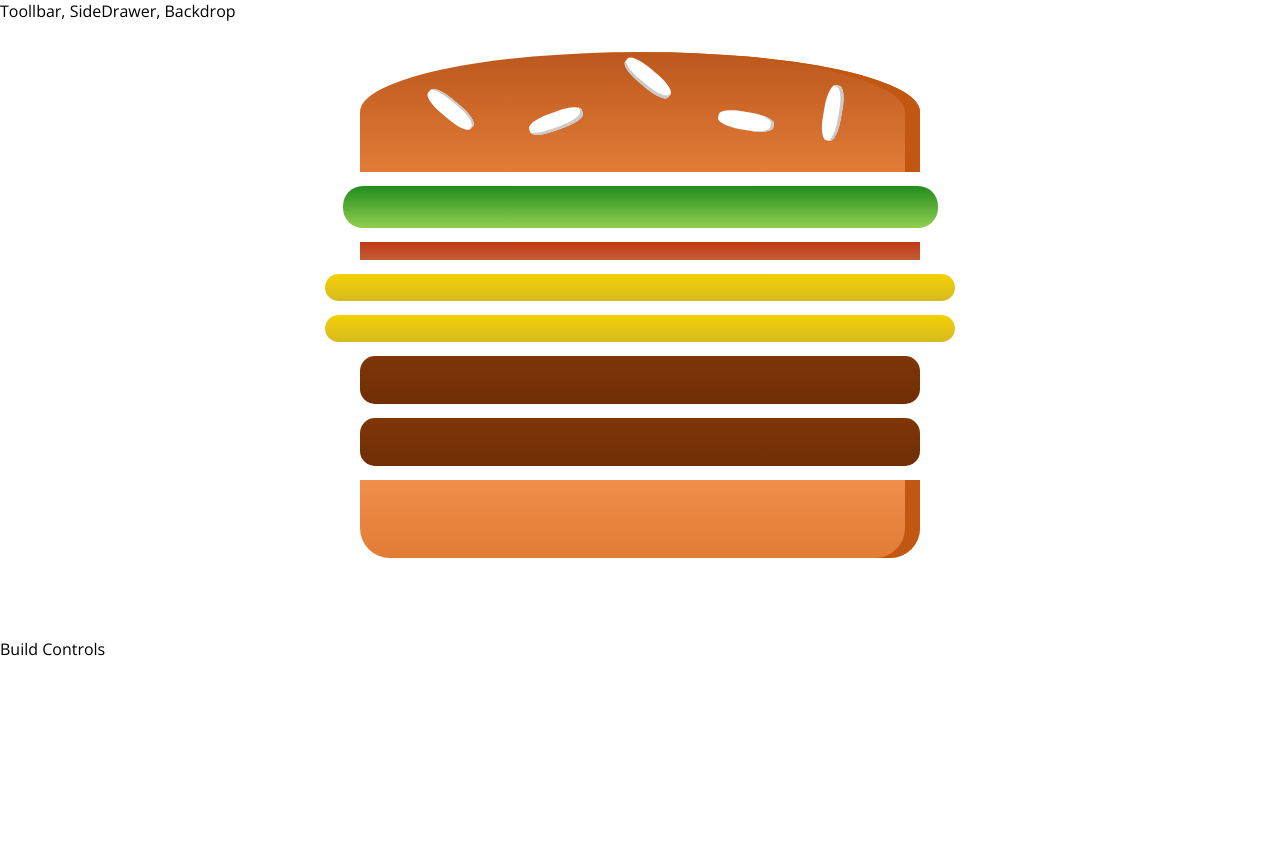
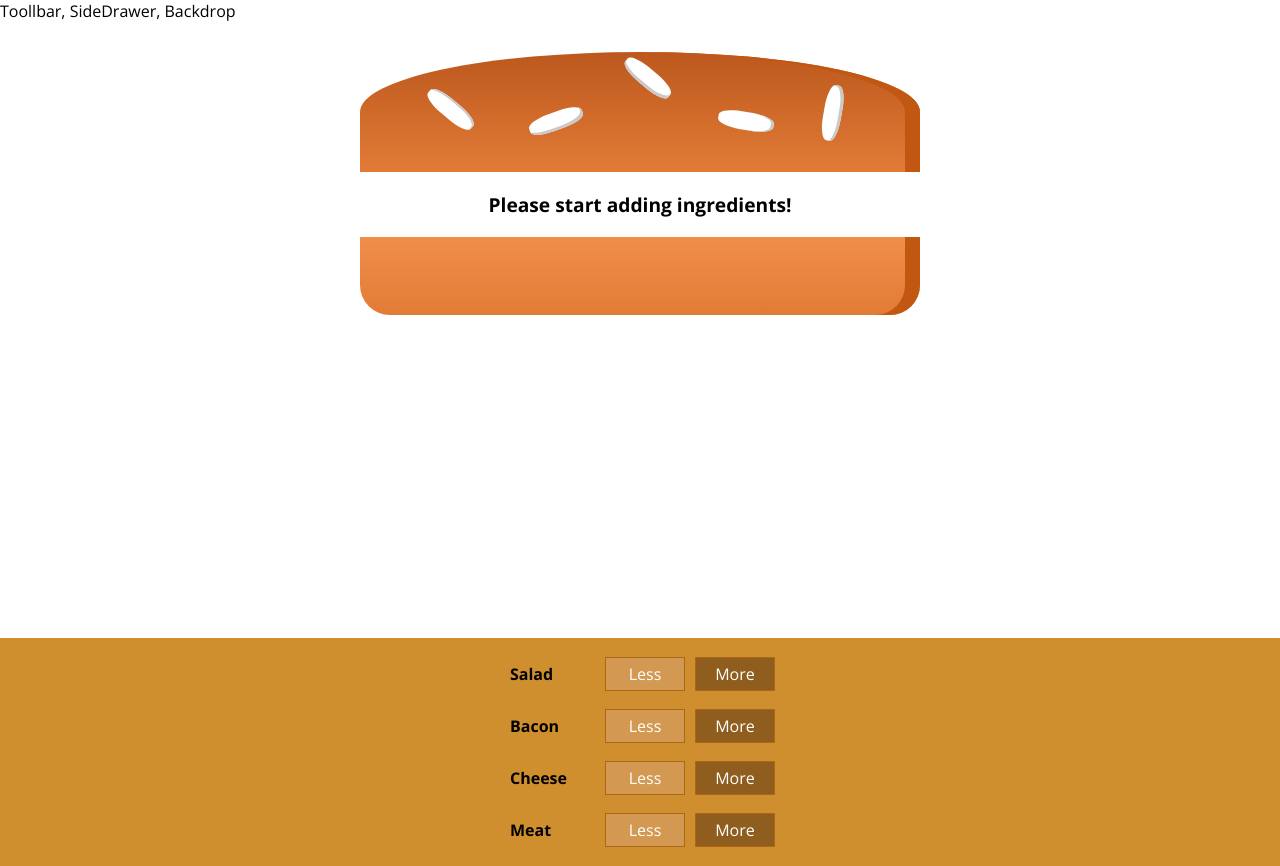
Before and after one commit to Chizycodes/react-burger-builder, a React (Create React App) app: page / in a window 1280 px wide. Before the commit the page ends 800 px from the top, so only its background shows below. Built offline with nearby package versions, Linux system fonts and the light colour scheme.

Commit message:
created build control

```diff
--- /dev/null
+++ b/src/components/Burger/BuildControls/BuildControl/BuildControl.js
@@ -0,0 +1,14 @@
+import React from "react";
+import classes from "./BuildControl.module.css";
+
+const BuildControl = (props) => {
+  return (
+    <div className={classes.BuildControl}>
+      <div className={classes.Label}>{props.label}</div>
+      <button className={classes.Less}>Less</button>
+      <button className={classes.More}>More</button>
+    </div>
+  );
+};
+
+export default BuildControl;
--- /dev/null
+++ b/src/components/Burger/BuildControls/BuildControl/BuildControl.module.css
@@ -0,0 +1,56 @@
+.BuildControl {
+    display: flex;
+    justify-content: space-between;
+    align-items: center;
+    margin: 5px 0;
+}
+
+.BuildControl button {
+    display: block;
+    font: inherit;
+    padding: 5px;
+    margin: 0 5px;
+    width: 80px;
+    border: 1px solid #AA6817;
+    cursor: pointer;
+    outline: none;
+}
+
+.BuildControl button:disabled {
+    background-color: #AC9980;
+    border: 1px solid #7E7365;
+    color: #ccc;
+    cursor: default;
+}
+
+.BuildControl button:hover:disabled {
+    background-color: #AC9980;
+    color: #ccc;
+    cursor: not-allowed;
+}
+
+.Label {
+    padding: 10px;
+    font-weight: bold;
+    width: 80px;
+}
+
+.BuildControl .Less {
+    background-color: #D39952;
+    color: white;
+}
+
+.BuildControl .More {
+    background-color: #8F5E1E;
+    color: white;
+}
+
+.BuildControl .Less:hover, .BuildControl .Less:active {
+    background-color: #DAA972;
+    color: white;
+}
+
+.BuildControl .More:hover,.BuildControl .More:active {
+    background-color: #99703F;
+    color: white;
+}
--- /dev/null
+++ b/src/components/Burger/BuildControls/BuildControls.js
@@ -0,0 +1,22 @@
+import React from "react";
+import classes from "./BuildControls.module.css";
+import BuildControl from "./BuildControl/BuildControl";
+
+const controls = [
+  { label: "Salad", type: "salad" },
+  { label: "Bacon", type: "bacon" },
+  { label: "Cheese", type: "cheese" },
+  { label: "Meat", type: "meat" },
+];
+
+const BuildControls = (props) => {
+  return (
+    <div className={classes.buildControls}>
+      {controls.map((ctrl) => (
+        <BuildControl key={ctrl.label} label={ctrl.label} />
+      ))}
+    </div>
+  );
+};
+
+export default BuildControls;
--- /dev/null
+++ b/src/components/Burger/BuildControls/BuildControls.module.css
@@ -0,0 +1,10 @@
+.buildControls {
+    width: 100%;
+    background-color: #cf8f2e;
+    display: flex;
+    flex-flow: column;
+    align-items: center;
+    box-shadow: 0 2px 1px #ccc;
+    margin: auto;
+    padding: 10px 0;
+}
--- a/src/components/Burger/Burger.js
+++ b/src/components/Burger/Burger.js
@@ -3,12 +3,18 @@
 import BurgerIngredient from "./BurgerIngredient/BurgerIngredient";
 
 const Burger = (props) => {
-  const transformedIngredients = Object.keys(props.ingredients).map((igKey) => {
-    return [...Array(props.ingredients[igKey])].map((_, i) => {
-      return <BurgerIngredient key={igKey + i} type={igKey} />;
-    });
-  });
-  console.log(transformedIngredients);
+  let transformedIngredients = Object.keys(props.ingredients)
+    .map((igKey) => {
+      return [...Array(props.ingredients[igKey])].map((_, i) => {
+        return <BurgerIngredient key={igKey + i} type={igKey} />;
+      });
+    })
+    .reduce((arr, el) => {
+      return arr.concat(el);
+    }, []);
+  if (transformedIngredients.length === 0) {
+    transformedIngredients = <p>Please start adding ingredients!</p>;
+  }
   return (
     <div className={classes.burger}>
       <BurgerIngredient type="bread-top" />
--- a/src/containers/BurgerBuilder/BurgerBuilder.js
+++ b/src/containers/BurgerBuilder/BurgerBuilder.js
@@ -1,25 +1,27 @@
-import React, {Component} from 'react';
-import Aux from '../../hoc/ReactAux';
-import Burger from '../../components/Burger/Burger';
+import React, { Component } from "react";
+import Aux from "../../hoc/ReactAux";
+import Burger from "../../components/Burger/Burger";
+import BuildControls from "../../components/Burger/BuildControls/BuildControls";
+import BuildControl from "../../components/Burger/BuildControls/BuildControl/BuildControl";
 
 class BurgerBuilder extends Component {
   state = {
     ingredients: {
-            salad: 1,
-            bacon: 1,
-            cheese: 2,
-            meat: 2
-        }
-    }
+      salad: 0,
+      bacon: 0,
+      cheese: 0,
+      meat: 0,
+    },
+  };
 
-    render () {
-        return(
+  render() {
+    return (
       <Aux>
         <Burger ingredients={this.state.ingredients} />
-                <div>Build Controls</div>
+        <BuildControls />
       </Aux>
     );
   }
 }
 
-export default BurgerBuilder
+export default BurgerBuilder;
```
Lines whose indentation alone changed are shown as unchanged.
